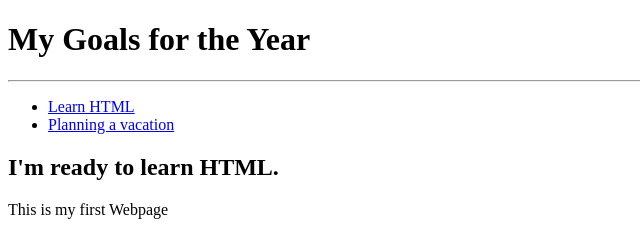
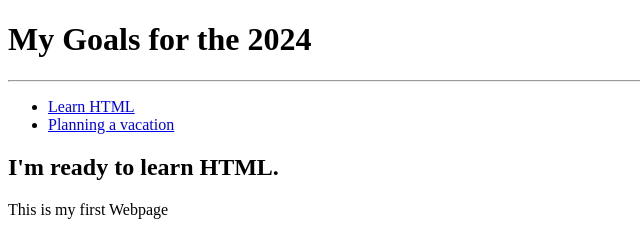
Before and after one commit to Moyoo7/Project1, a plain HTML site: page indexx.html in a window 1280 px wide. Shown: the top 234 px of the page, 0-640 px from the left. Drawn offline with Linux system fonts and the light colour scheme.

Commit message:
change header text

```diff
--- a/indexx.html
+++ b/indexx.html
@@ -4,7 +4,7 @@
     <title>My first Webpage</title>
   </head>
   <body>
-    <h1>My Goals for the Year</h1>
+    <h1>My Goals for the 2024</h1>
 
     <hr />
 
```
